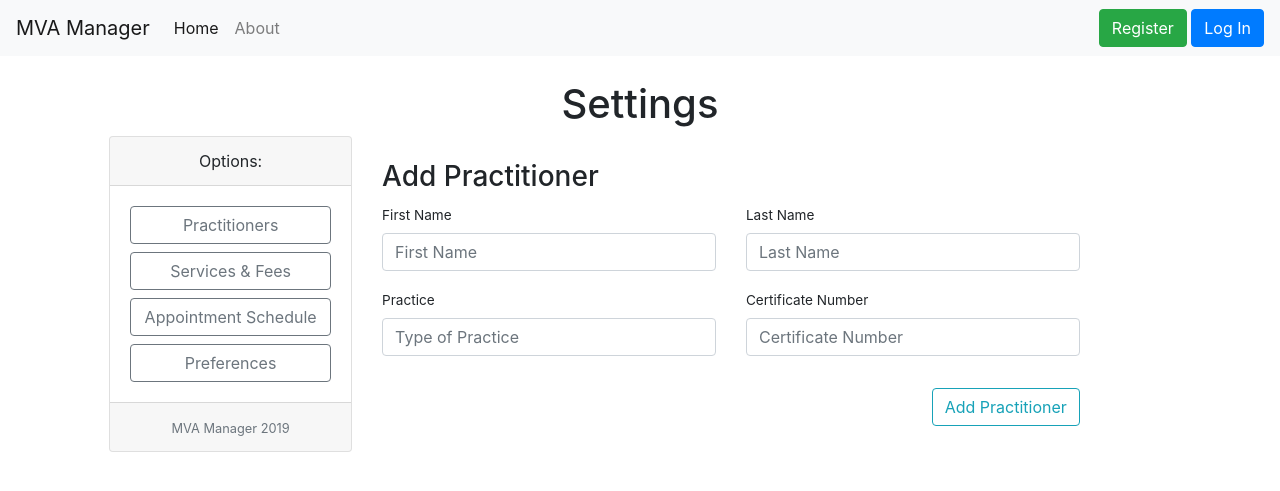
After one commit to vchiuu/MVAManager, a Flask app: page /settings/addpractitioner in a window 1280 px wide. The commit adds this page. Shown: the top 491 px of the page. Run offline with Flask 2, Linux system fonts and the light colour scheme; some libraries are stand-ins or nearby versions.

Commit message:
update / delete posts

```diff
--- a/mvaManager/forms.py
+++ b/mvaManager/forms.py
@@ -61,3 +61,10 @@ class newPatientForm(FlaskForm):
   pClaimNumber = IntegerField('Claim Number', validators=[DataRequired()])
   pScheduleID = IntegerField('Schedule ID', validators=[DataRequired()], )
   submit = SubmitField('Add Patient')
+
+class newPractitionerForm(FlaskForm):
+  firstName = StringField('First Name', validators=[DataRequired()], render_kw={"placeholder": "First Name"})
+  lastName = StringField('Last Name', validators=[DataRequired()], render_kw={"placeholder": "Last Name"})
+  practice = StringField('Practice', validators=[DataRequired()], render_kw={"placeholder": "Type of Practice"})
+  certificateNumber = StringField('Certificate Number', validators=[DataRequired()], render_kw={"placeholder": "Certificate Number"})
+  submit = SubmitField('Add Practitioner')
--- a/mvaManager/routes.py
+++ b/mvaManager/routes.py
@@ -1,10 +1,10 @@
 import os
 import secrets
 from PIL import Image
-from flask import render_template, url_for, flash, redirect, request
+from flask import render_template, url_for, flash, redirect, request, abort
 from mvaManager import app, db, bcrypt
-from mvaManager.forms import registrationForm, loginForm, updateAccountForm, postForm, newPatientForm
-from mvaManager.models import User, Post, Patient
+from mvaManager.forms import registrationForm, loginForm, updateAccountForm, postForm, newPatientForm, newPractitionerForm
+from mvaManager.models import User, Post, Patient, Practitioner
 from flask_login import login_user, current_user, logout_user, login_required
 
 @app.route('/')
@@ -54,7 +54,7 @@ def save_picture(form_picture):
   picture_filename = image_name + f_ext
   picture_path = os.path.join(app.root_path, 'static/profile_pictures', 'picture_filename')
   output_size = (125, 125)
-  i = Image.open(form.picture)
+  i = Image.open(form_picture)
   i.thumbnail(output_size)
   i.save(picture_path)
   return picture_filename
@@ -86,6 +86,28 @@ def account():
 def settings():
   return render_template('settings.html', title="Settings")
 
+@app.route('/settings/practitioners')
+def practitioners():
+  practitioners = Practitioner.query.all()
+  return render_template('practitioners.html', title="Practitioners", practitioners=practitioners)
+
+@app.route('/settings/addpractitioner')
+def addpractitioner():
+  form = newPractitionerForm()
+  if form.validate_on_submit():
+    practitioner = Practitioner(firstName = form.firstName.data, lastName = form.lastName.data,
+                                practice = form.practice.data, claimNumber = form.claimNumber.data)
+    db.session.add(practitioner)
+    db.session.commit()
+    flash('Practitioner sucessfully added!', 'success')
+    return redirect( url_for('practitioners') )
+  return render_template('addpractitioner.html', title="Add Practitioner", form=form)
+
+@app.route('/settings/<int:practitioner_id>')
+def practitioner(practitioner_id):
+  practitioner = Practitioner.query_get_or_404(practitioner_id)
+  return render_template('practitioner.html', title="Practitioner", practitioner=practitioner)
+
 @app.route('/clinicboard')
 def clinicboard():
   posts = Post.query.all()
@@ -101,8 +123,41 @@ def new_post():
     db.session.commit()
     flash('Post created!', 'success')
     return redirect( url_for('clinicboard'))
-  return render_template('createpost.html', title='New Post', form=form)
+  return render_template('createpost.html', title='New Post', form=form, legend='New Post')
 
+@app.route('/clinicboard/<int:post_id>')
+def post(post_id):
+  post = Post.query.get_or_404(post_id)
+  return render_template('post.html', title=post.title, post=post)
+
+@app.route('/clinicboard/<int:post_id>/update', methods=['GET', 'POST'])
+@login_required
+def updatepost(post_id):
+  post= Post.query.get_or_404(post_id)
+  if post.author != current_user:
+    abort(403)
+  form = postForm()
+  if form.validate_on_submit():
+    post.title = form.title.data
+    post.content = form.content.data
+    db.session.commit()
+    flash('Your post has been updated', 'success')
+    return redirect( url_for('post', post_id=post.id))
+  elif request.method == 'GET':
+    form.title.data = post.title
+    form.content.data = post.content
+  return render_template('createpost.html', title='Update Post', form=form, legend='Update Post')
+
+@app.route('/clinicboard/<int:post_id>/delete', methods=['POST'])
+@login_required
+def deletepost(post_id):
+  post = Post.query.get_or_404(post_id)
+  if post.author != current_user:
+    abort(403)
+  db.session.delete(post)
+  db.session.commit()
+  flash('Your post has been deleted', 'success')
+  return redirect(url_for('clinicboard'))
 
 @app.route('/patients')
 def patients():
--- a/mvaManager/static/main.css
+++ b/mvaManager/static/main.css
@@ -15,3 +15,9 @@
 .subheading-title {
   text-align: center;
 }
+
+.article-img {
+  height: 65px;
+  width: 65px;
+  margin-right: 16px;
+}
--- /dev/null
+++ b/mvaManager/templates/addpractitioner.html
@@ -0,0 +1,63 @@
+{% extends "settings.html" %}
+  {% block settings %}
+  <br>
+  <h3> Add Practitioner </h3>
+  <form method="POST" action="">
+    {{ form.hidden_tag() }}
+    <fieldset class="form-group">
+      <div class= "row">
+        <div class="col-md-6">
+          <div class="form-group">
+            {% if form.firstName.errors %}
+              {{ form.firstName(class="form-control is-invalid") }}
+              <div class="invalid-feedback">
+                {% for error in form.firstName.errors %}
+                  <span>{{ error }}</span>
+                {% endfor %}
+              </div>
+            {% else %}
+              {{ form.firstName.label(style="font-size: 85%") }}
+              {{ form.firstName(class="form-control") }}
+            {% endif %}
+          </div>
+        </div>
+        <div class="col-md-6">
+          <div class="form-group">
+            {% if form.lastName.errors %}
+              {{ form.lastName(class="form-control is-invalid") }}
+              <div class="invalid-feedback">
+              {% for error in form.lastName.errors %}
+                <span>{{ error }}</span>
+              {% endfor %}
+              </div>
+            {% else %}
+              {{ form.lastName.label(style="font-size: 85%") }}
+              {{ form.lastName(class="form-control") }}
+            {% endif %}
+          </div>
+        </div>
+      </div>
+      <div class="row">
+        <div class="col-md-6">
+          <div class="form-group">
+            {{ form.practice.label(style="font-size: 85%") }}
+            {{ form.practice(class="form-control")}}
+          </div>
+        </div>
+        <div class="col-md-6">
+          <div class="form-group">
+            {{ form.certificateNumber.label(style="font-size: 85%") }}
+            {{ form.certificateNumber(class="form-control")}}
+          </div>
+        </div>
+      </div>
+    </fieldset>
+    <div class="text-right">
+      <div class="form-group">
+        {{ form.submit(class="btn btn-outline-info") }}
+      </div>
+    </div>
+  </form>
+</div>
+
+  {% endblock %}
--- a/mvaManager/templates/createpost.html
+++ b/mvaManager/templates/createpost.html
@@ -1,6 +1,7 @@
 {% extends "layout.html" %}
   {% block content %}
     <div class="content-section">
+      <h3> {{ legend }} </h3>
       <form method="POST" action="">
         {{ form.hidden_tag()}}
         <fieldset class="form-group">
--- a/mvaManager/templates/settings.html
+++ b/mvaManager/templates/settings.html
@@ -1,12 +1,13 @@
 {% extends "layout.html" %}
   {% block content %}
+  <br>
   <h1 style="text-align: center"> Settings </h1>
   <div class="row">
       <div class="col-md-3 offset-md-.5">
         <div class="card text-center">
           <div class="card-header"> Options: </div>
           <div class="card-body">
-            <a href="#" class="btn btn-outline-secondary btn-block"> Practitioners </a>
+            <a href="{{ url_for('practitioners')}}" class="btn btn-outline-secondary btn-block"> Practitioners </a>
             <a href="#" class="btn btn-outline-secondary btn-block"> Services & Fees</a>
             <a href="#" class="btn btn-outline-secondary btn-block"> Appointment Schedule </a>
             <a href="#" class="btn btn-outline-secondary btn-block"> Preferences </a>
@@ -14,7 +15,7 @@
           <div class="card-footer text-muted"> <small>MVA Manager 2019</small></div>
         </div>
       </div>
-    <div class="col-md-6">
+    <div class="col-md-8">
       {% block settings %}
       {% endblock %}
     </div>
```
Also changed, not shown: mvaManager/models.py (+42 -0 lines), mvaManager/templates/clinicboard.html (+19 -15 lines), mvaManager/templates/post.html (added, +55 -0 lines), mvaManager/templates/practitioners.html (added, +11 -0 lines), mvaManager/site.db, mvaManager/templates/practitioner.html (added).
